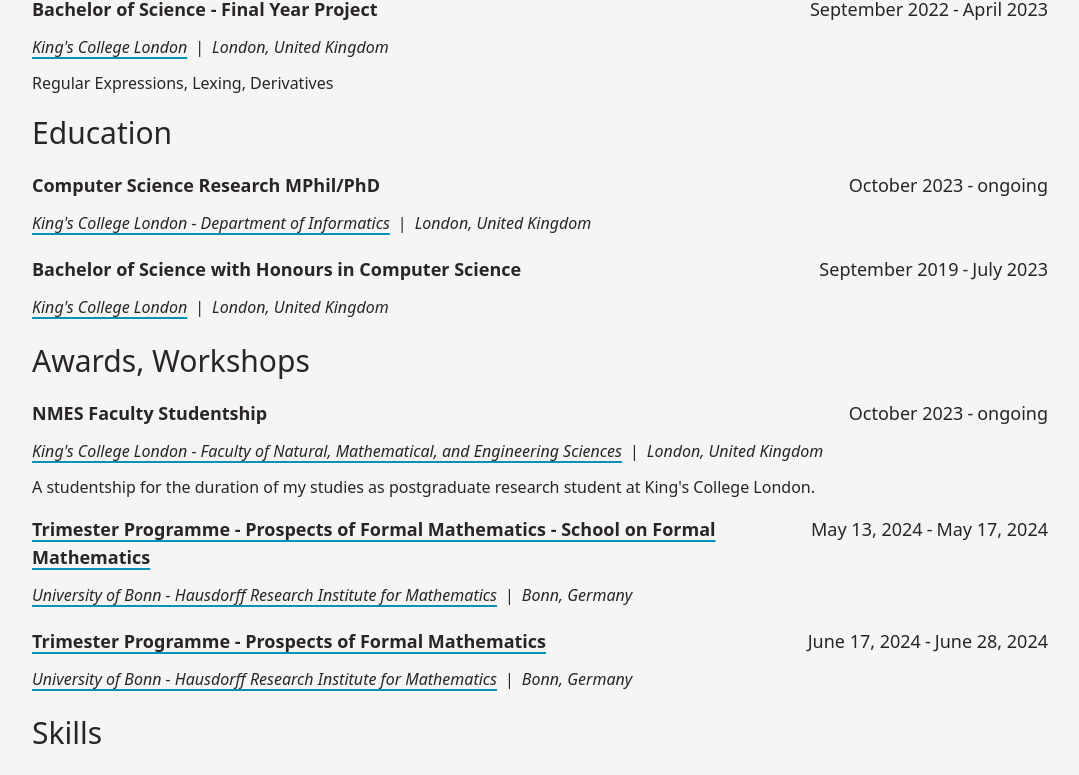
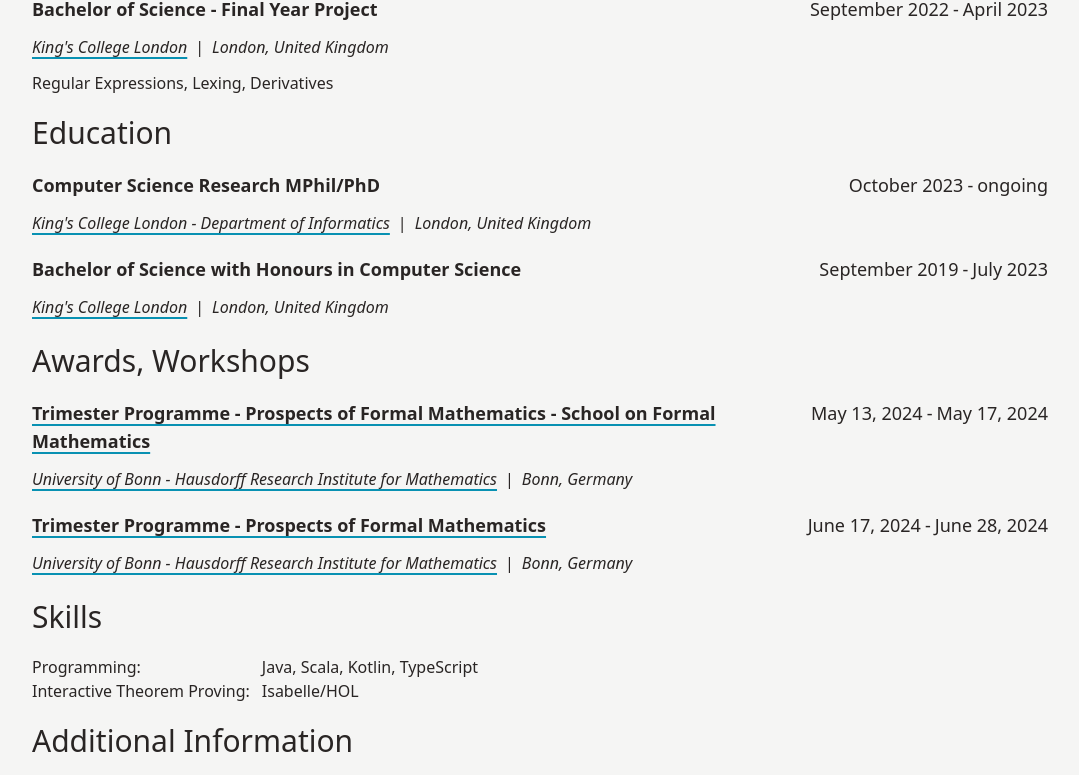
Before and after one commit to david-wang-0/david-wang, a SvelteKit app: page / in a window 1280 px wide. Shown: the part 485-1260 px from the top of the page, without its empty margins (100-1179 px from the left). Built offline with nearby package versions, Linux system fonts and the light colour scheme.

Commit message:
Update site

```diff
--- a/src/routes/+page.svelte
+++ b/src/routes/+page.svelte
@@ -68,15 +68,6 @@
     </Section>
     <Section name="Awards, Workshops">
         <CVElement
-            startDate={new Date("2023-10")}
-            location="London, United Kingdom">
-            <span slot="title">NMES Faculty Studentship</span>
-            <a slot="institution" href="https://www.kcl.ac.uk/nmes/" class={link_style}>
-                King's College London - Faculty of Natural, Mathematical, and Engineering Sciences
-            </a>
-            <p slot="content" class="text">A studentship for the duration of my studies as postgraduate research student at King's College London.</p>
-        </CVElement>
-        <CVElement
             startDate={new Date("2024-05-13")}
             endDate={new Date("2024-05-17")}
             location="Bonn, Germany"
```
